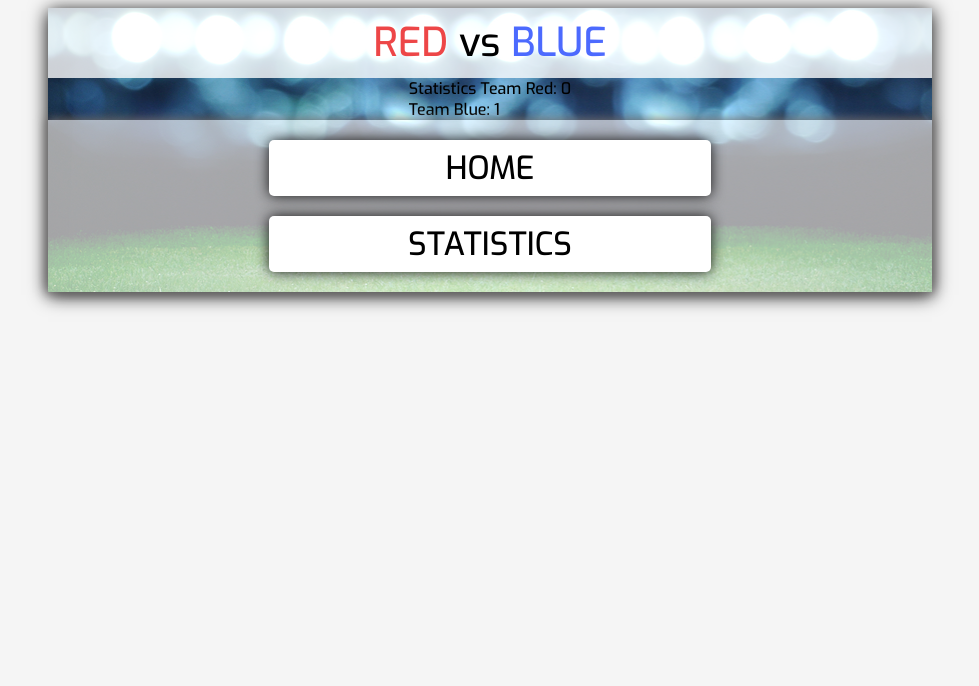
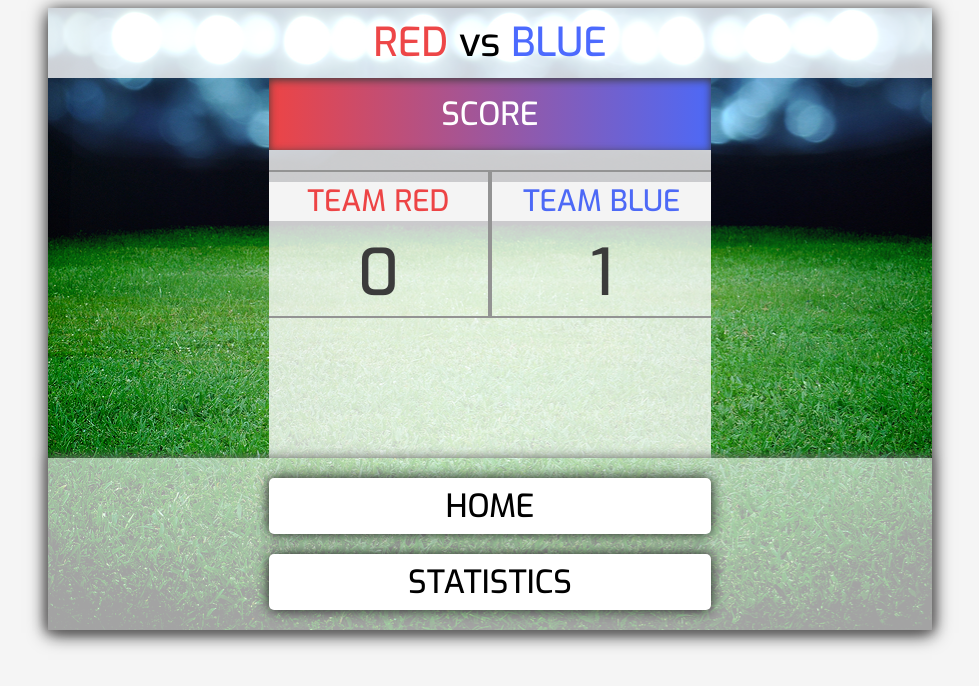
Before and after one commit to Yessengerey/blue-ball-red-ball, a React app: page / in a window 1280 px wide. Both pictures are taken after a click on the button "STATISTICS". Shown: the top 686 px of the page, without its empty margins (150-1129 px from the left). Built offline with nearby package versions, Linux system fonts and the light colour scheme.

Commit message:
Apply styling

```diff
--- a/client/src/components/controlPanel.jsx
+++ b/client/src/components/controlPanel.jsx
@@ -14,7 +14,7 @@ const ControlPanel = (props) => {
 
   let homeRefreshButton = '';
   if (props.status === 'home') {
-    homeRefreshButton = <button type='button' onClick={props.determineBall}>REFRESH</button>;
+    homeRefreshButton = <button type='button' onClick={props.determineBall}>PLAY!</button>;
   } else if (props.status === 'statistics') {
     homeRefreshButton = <button type='button' onClick={goToHome}>HOME</button>;
   }
--- a/client/src/components/statistics.jsx
+++ b/client/src/components/statistics.jsx
@@ -2,12 +2,16 @@ import React from 'react';
 
 import CookieParser from '../../../helpers/cookieParser.js';
 
+import style from '../../../styles/statistics.css';
+
 const Statistics = (props) => {
   return (
-    <div>
-      Statistics
-      Team Red: {CookieParser.parse(document.cookie).redBallCount} <br/>
-      Team Blue: {CookieParser.parse(document.cookie).blueBallCount}
+    <div className={style.stats_container}>
+      <div className={style.stats_title}>SCORE</div>
+      <div className={style.stats_teams_container}>
+        <div className={style.team_container} style={{borderRight: '2px solid #939393'}}><span className={style.team_title} style={{color: '#ed4445'}}>TEAM RED</span> <div className={style.team_score}>{CookieParser.parse(document.cookie).redBallCount}</div></div>
+        <div className={style.team_container} style={{borderLeft: '2px solid #939393'}}><span className={style.team_title} style={{color: '#4d69f6'}}>TEAM BLUE</span> <div className={style.team_score}>{CookieParser.parse(document.cookie).blueBallCount}</div></div>
+      </div>
     </div>
   );
 };
--- /dev/null
+++ b/styles/statistics.css
@@ -0,0 +1,63 @@
+.stats_container {
+  display: flex;
+  display: -webkit-flex;
+  flex-direction: column;
+  -webkit-flex-direction: column;
+  justify-content: baseline;
+  -webkit-justify-content: baseline;
+  align-items: center;
+  -webkit-align-items: center;
+  max-height: 340px;
+  min-height: 340px;
+  padding: 0 0 40px 0;
+  background-color: rgba(255, 255, 255, 0.79);
+  width: 50%;
+}
+
+.stats_teams_container {
+  display: flex;
+  display: -webkit-flex;
+  flex-direction: row;
+  -webkit-flex-direction: row;
+  justify-content: space-around;
+  -webkit-justify-content: space-around;
+  align-items: center;
+  -webkit-align-items: center;
+  width: 100%;
+  text-align: center;
+}
+
+.stats_title {
+  width: 100%;
+  text-align: center;
+  font-size: 2.5vw;
+  padding: 15px 0;
+  background-color: red;
+  color: white;
+  background: -webkit-linear-gradient(left, #ed4445 , #4d69f6);
+  background: linear-gradient(to right, #ed4445 , #4d69f6);
+  margin-bottom: 20px;
+  box-shadow: inset 0px 2px 9px #3d3d3d;
+}
+
+.team_container {
+  border-top: 2px solid #939393;
+  width: 50%;
+  border-bottom: 2px solid #939393;
+  /* height: 300px; */
+  display: flex;
+  display: -webkit-flex;
+  flex-direction: column;
+  -webkit-flex-direction: column;
+}
+
+.team_title {
+  margin: 10px 0 10px 0;
+  background-color: rgba(255, 255, 255, 0.79);
+  font-size: 2.3vw;
+}
+
+.team_score {
+  font-size: 5vw;
+  color: #3b3b3b;
+}
```
